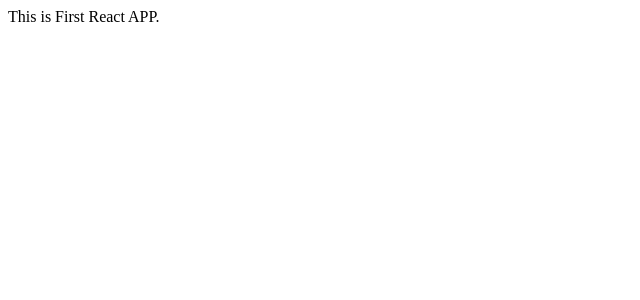
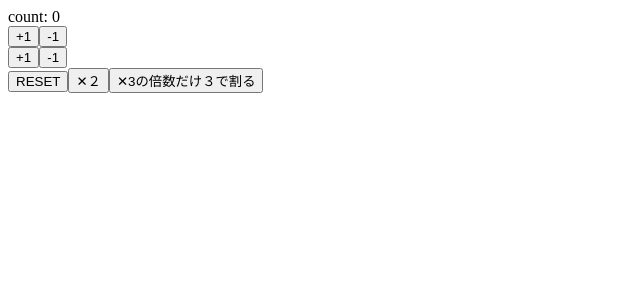
Before and after one commit to kohei0409/react-hooks-101, a React (Create React App) app: page / in a window 1280 px wide. Shown: the top 300 px of the page, without its empty margins (0-640 px from the left). Built offline with nearby package versions, Linux system fonts and the light colour scheme.

Commit message:
my first react hooks with count

```diff
--- a/src/App.js
+++ b/src/App.js
@@ -1,7 +1,37 @@
-import React from "react";
+import React, { useState } from "react";
 
 const App = () => {
-  return <div>This is First React APP.</div>;
+  const [count, setCount] = useState(0);
+  const increment = () => setCount(count + 1);
+  const decrement = () => setCount(count - 1);
+
+  const increment2 = () => setCount((previosCount) => previosCount + 1);
+  const decrement2 = () => setCount((previosCount) => previosCount - 1);
+  const resetButton = () => setCount(0);
+  const doubleButton = () => setCount((previosCount) => previosCount * 2);
+  const slitButton = () =>
+    setCount((previosCount) =>
+      previosCount % 3 === 0 ? previosCount / 3 : previosCount
+    );
+
+  return (
+    <>
+      <div>count: {count}</div>
+      <div>
+        <button onClick={increment}>+1</button>
+        <button onClick={decrement}>-1</button>
+      </div>
+      <div>
+        <button onClick={increment2}>+1</button>
+        <button onClick={decrement2}>-1</button>
+      </div>
+      <div>
+        <button onClick={resetButton}>RESET</button>
+        <button onClick={doubleButton}>✕２</button>
+        <button onClick={slitButton}>✕3の倍数だけ３で割る</button>
+      </div>
+    </>
+  );
 };
 
 export default App;
--- a/src/index.js
+++ b/src/index.js
@@ -1,5 +1,12 @@
 import React from "react";
-import ReactDOM from "react-dom";
+// v17
+// import ReactDOM from "react-dom";
+import { createRoot } from "react-dom/client";
 import App from "./App";
 
-ReactDOM.render(<App />, document.getElementById("root"));
+// v17
+// ReactDOM.render(<App />, document.getElementById("root"));
+
+const container = document.getElementById("root");
+const root = createRoot(container);
+root.render(<App />);
```
